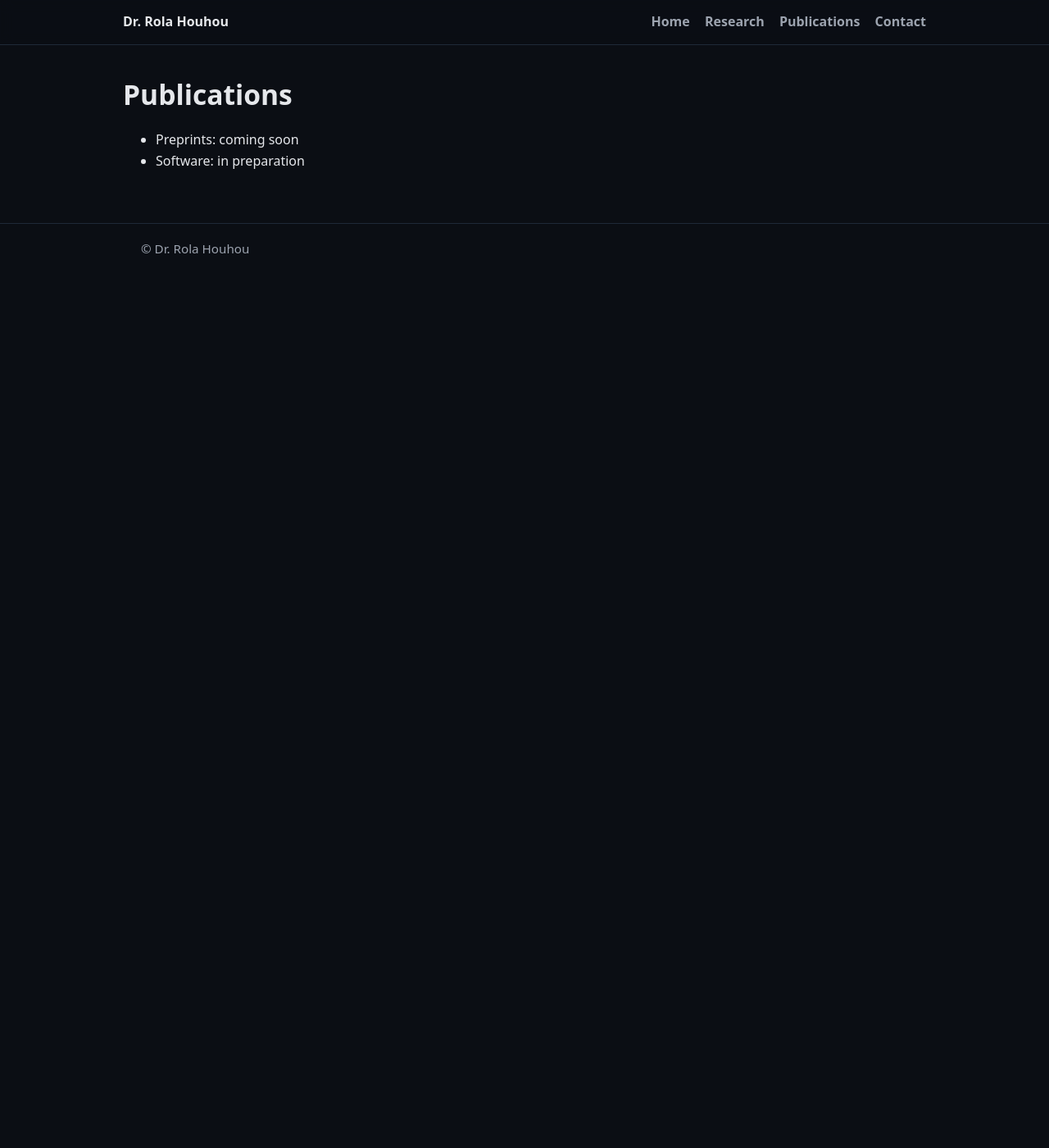
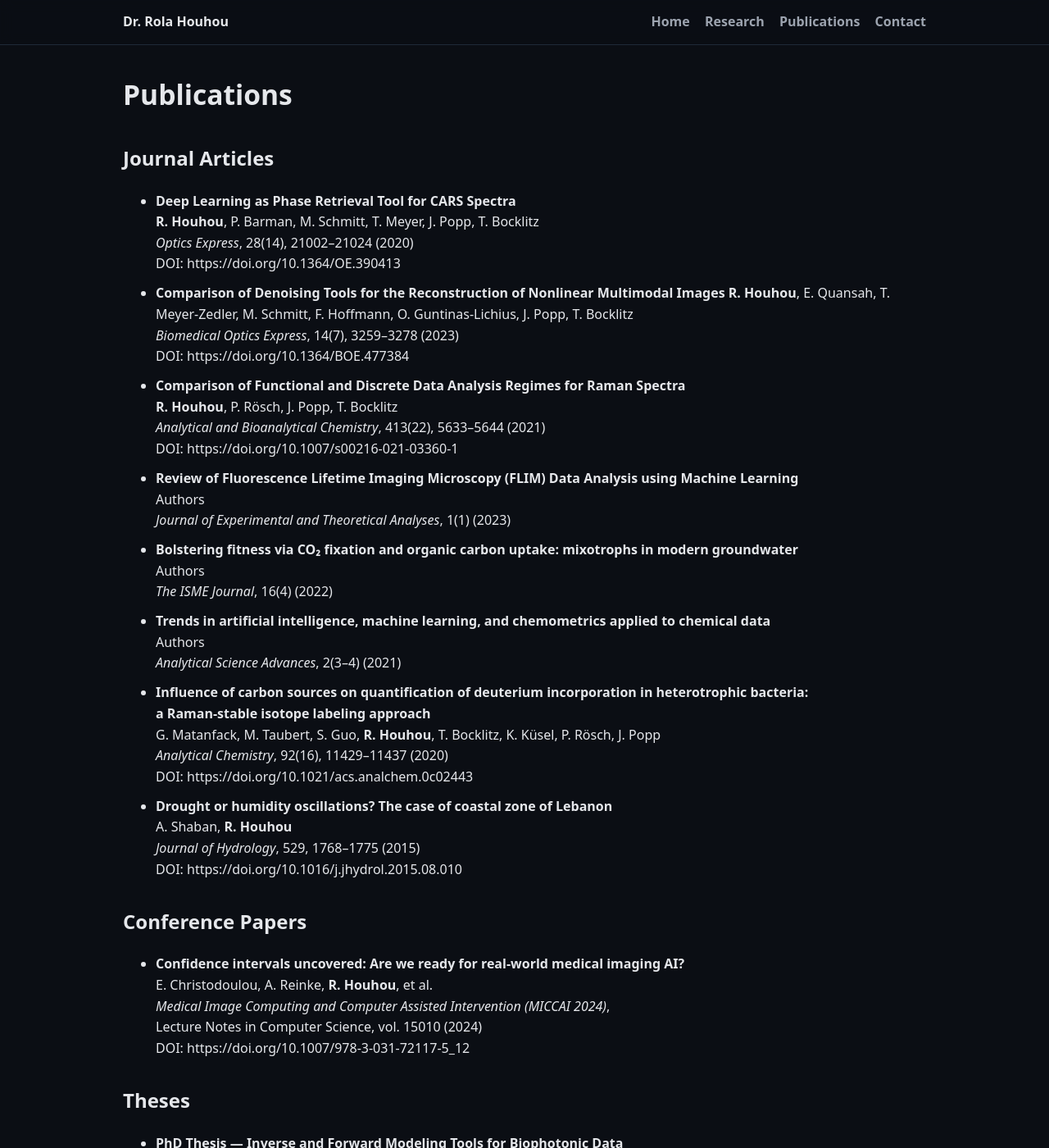
Before and after one commit to rhouhou/rhouhou.github.io, a Jekyll site: the page built from publications/index.md, in a window 1280 px wide and 1400 px high. Shown: the whole window at 82% size. Built offline with Jekyll 4.4.1, drawn with Linux system fonts in a browser that asks for light colours; some of the changed text lies outside the part shown.

Commit message:
Update publications index with new entries
Added multiple journal articles, conference papers, theses, book chapters, and preprints to the publications index.

```diff
--- a/publications/index.md
+++ b/publications/index.md
@@ -5,5 +5,78 @@ title: Publications
 
 # Publications
 
-- Preprints: coming soon
-- Software: in preparation
+## Journal Articles
+- **Deep Learning as Phase Retrieval Tool for CARS Spectra**
+  **R. Houhou**, P. Barman, M. Schmitt, T. Meyer, J. Popp, T. Bocklitz
+  *Optics Express*, 28(14), 21002–21024 (2020)
+  DOI: https://doi.org/10.1364/OE.390413
+
+- **Comparison of Denoising Tools for the Reconstruction of Nonlinear Multimodal Images**
+  **R. Houhou**, E. Quansah, T. Meyer-Zedler, M. Schmitt, F. Hoffmann, O. Guntinas-Lichius, J. Popp, T. Bocklitz
+  *Biomedical Optics Express*, 14(7), 3259–3278 (2023)
+  DOI: https://doi.org/10.1364/BOE.477384
+
+- **Comparison of Functional and Discrete Data Analysis Regimes for Raman Spectra**
+  **R. Houhou**, P. Rösch, J. Popp, T. Bocklitz
+  *Analytical and Bioanalytical Chemistry*, 413(22), 5633–5644 (2021)
+  DOI: https://doi.org/10.1007/s00216-021-03360-1
+
+- **Review of Fluorescence Lifetime Imaging Microscopy (FLIM) Data Analysis using Machine Learning**
+  Authors
+  *Journal of Experimental and Theoretical Analyses*, 1(1) (2023)
+
+- **Bolstering fitness via CO₂ fixation and organic carbon uptake: mixotrophs in modern groundwater**
+  Authors
+  *The ISME Journal*, 16(4) (2022)
+
+- **Trends in artificial intelligence, machine learning, and chemometrics applied to chemical data**
+  Authors
+  *Analytical Science Advances*, 2(3–4) (2021)
+
+- **Influence of carbon sources on quantification of deuterium incorporation in heterotrophic bacteria:
+  a Raman-stable isotope labeling approach**
+  G. Matanfack, M. Taubert, S. Guo, **R. Houhou**, T. Bocklitz, K. Küsel, P. Rösch, J. Popp
+  *Analytical Chemistry*, 92(16), 11429–11437 (2020)
+  DOI: https://doi.org/10.1021/acs.analchem.0c02443
+
+- **Drought or humidity oscillations? The case of coastal zone of Lebanon**
+  A. Shaban, **R. Houhou**
+  *Journal of Hydrology*, 529, 1768–1775 (2015)
+  DOI: https://doi.org/10.1016/j.jhydrol.2015.08.010
+
+
+## Conference Papers
+- **Confidence intervals uncovered: Are we ready for real-world medical imaging AI?**
+  E. Christodoulou, A. Reinke, **R. Houhou**, et al.
+  *Medical Image Computing and Computer Assisted Intervention (MICCAI 2024)*,
+  Lecture Notes in Computer Science, vol. 15010 (2024)
+  DOI: https://doi.org/10.1007/978-3-031-72117-5_12
+
+## Theses
+- **PhD Thesis — Inverse and Forward Modeling Tools for Biophotonic Data**
+  **Dr. Rola Houhou**
+  Friedrich Schiller University Jena, Germany
+  2022
+  Repository: Thüringen University Library
+  PDF: https://www.db-thueringen.de/receive/dbt_mods_00055203
+
+## Book Chapters
+- **Photonic Data Science for Raman Data Analysis**
+  **R. Houhou**
+  In: *Raman Spectroscopy in Human Health and Biomedicine*, 2024
+
+- **Comprehensive Chemometrics**
+  Elsevier, 2020
+
+## Preprints
+- **Sulfur-fueled chemolithoautotrophs replenish organic carbon inventory in groundwater**
+  Authors
+  *bioRxiv* (2021)
+
+# Talks & Teaching
+
+**Multi-Agent Systems and Collaborative AI Architectures**
+Conceptual lecture introducing multi-agent frameworks, coordination strategies, and distributed intelligence for complex systems.
+Format: lecture slides (PDF)
+Year: 2025
+Audience: graduate-level students / technical audience
```
